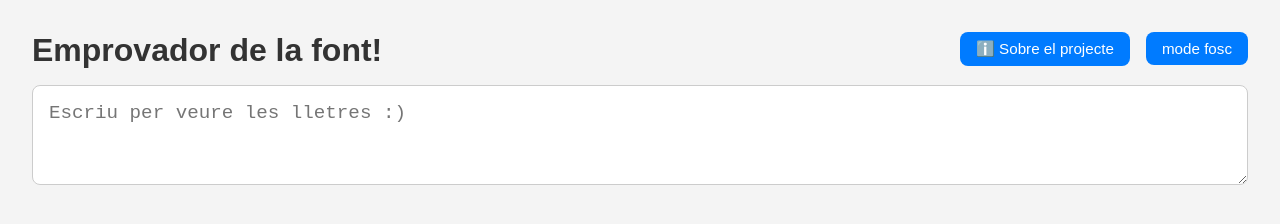
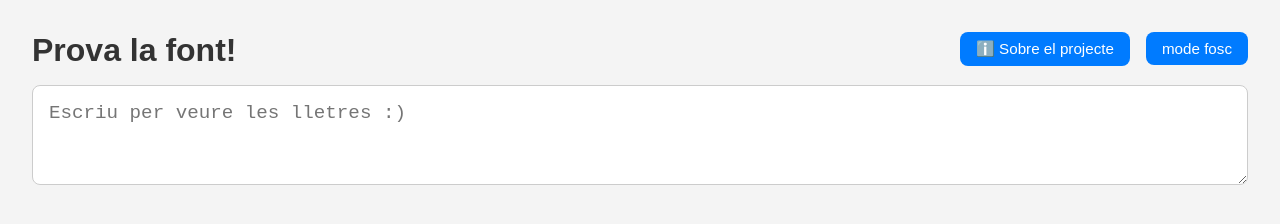
Before and after one commit to RogerGalbarro/fontbarcelona, a plain HTML site: page index.html in a window 1280 px wide. Drawn offline with Linux system fonts and the light colour scheme.

Commit message:
Update index.html

```diff
--- a/index.html
+++ b/index.html
@@ -236,7 +236,7 @@
 </head>
 <body>
   <div class="cabecera">
-    <h1>Emprovador de la font!</h1>
+    <h1>Prova la font!</h1>
     <button class="info-btn" onclick="mostrarPantallaCompleta()">ℹ️ Sobre el projecte</button>
     <button class="mode-btn" id="modeBtn" onclick="toggleModo()">mode fosc</button>
   </div>
```
